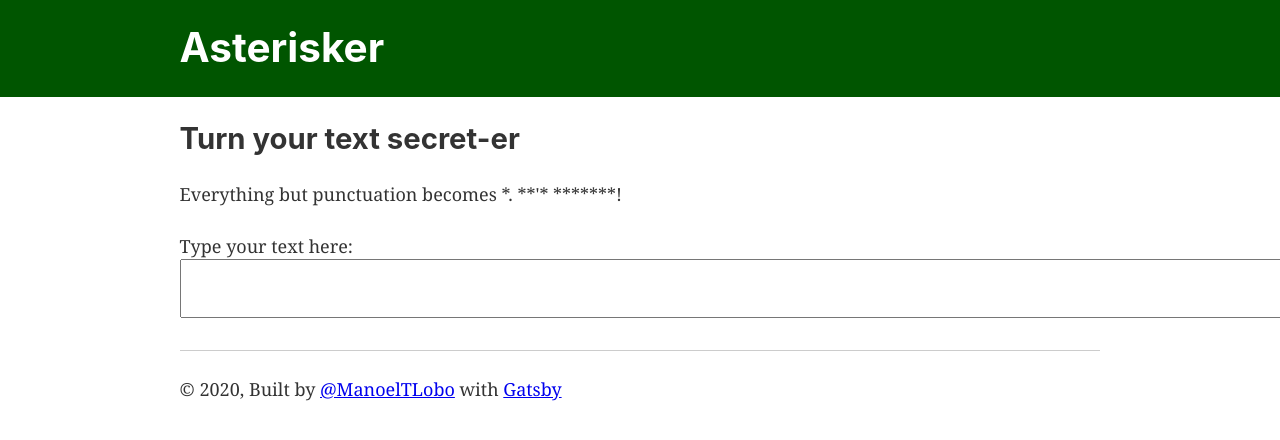
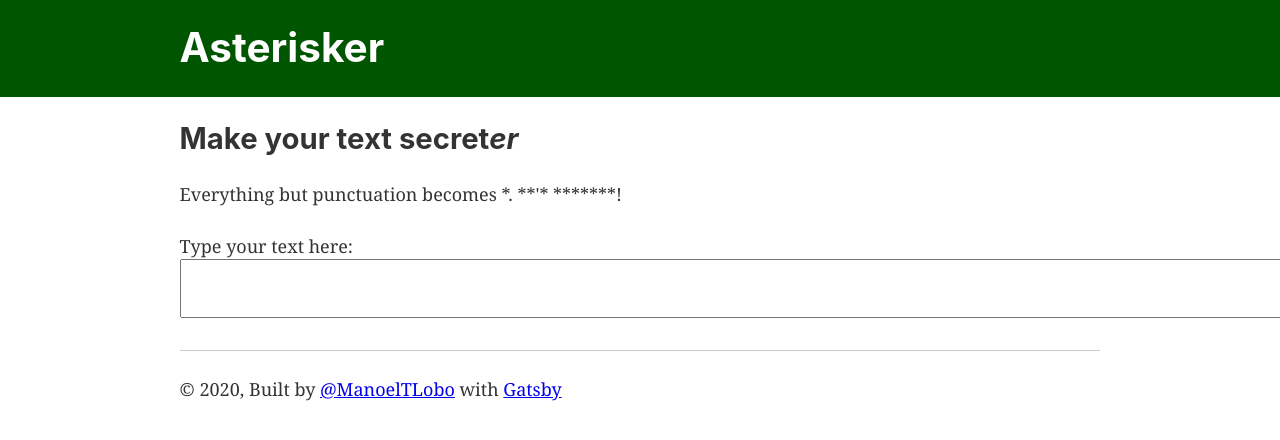
Before and after one commit to ManoelLobo/asterisker, a Gatsby site: page / in a window 1280 px wide. Shown: the top 440 px of the page. Built offline with nearby package versions, Linux system fonts and the light colour scheme; Gatsby itself is replaced by a stand-in of ours.

Commit message:
chore: changed some text

```diff
--- a/src/pages/index.js
+++ b/src/pages/index.js
@@ -10,7 +10,9 @@ const IndexPage = () => {
   return (
     <Layout>
       <SEO title="Home" />
-      <h2>Turn your text secret-er</h2>
+      <h2>
+        Make your text secret<i>er</i>
+      </h2>
       <p>Everything but punctuation becomes *. **'* *******!</p>
 
       <label>
@@ -28,7 +30,7 @@ const IndexPage = () => {
 
       {originalText.length > 0 && (
         <div>
-          Your secret-ish text is
+          Your <i>secret-ish</i> text is
           <br />
           {originalText.replace(/[a-zA-Z\u00C0-\u00FF]{1}/g, "*")}
           <br />
```
